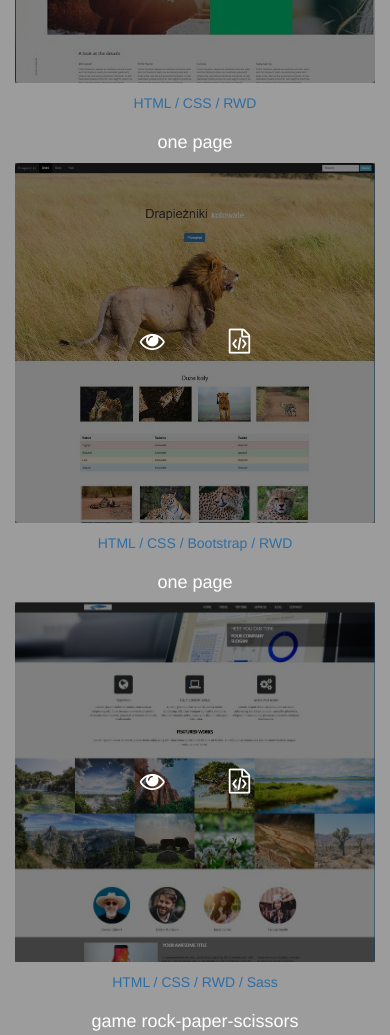
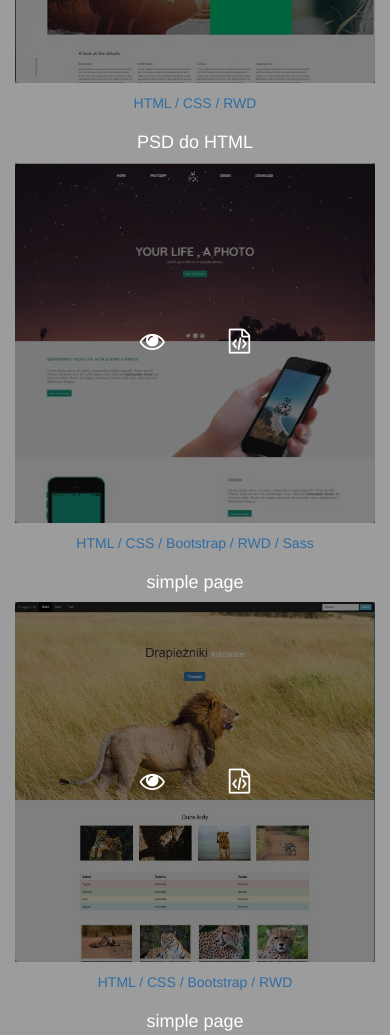
Before and after one commit to KowPaw/Portfolio, a plain HTML site: page index_en.html in a window 390 px wide. Shown: the part 1460-2495 px from the top of the page. Drawn offline with nearby package versions, Linux system fonts and the light colour scheme.

Commit message:
Add new project

```diff
--- a/index_en.html
+++ b/index_en.html
@@ -240,7 +240,21 @@
           <p>HTML / CSS / RWD</p>
         </div>
         <div class="col-xs-12 col-sm-12 col-md-6 col-lg-4">
-          <h4>one page</h4>
+          <h4>PSD do HTML</h4>
+          <div class="thumbnail proj-5">
+            <div class="layer text-center">
+              <a href="https://kowpaw.github.io/Project5/" target="_blank">
+                <i class="fa fa-eye fa-lg start"></i>
+              </a>
+              <a href="https://github.com/KowPaw/Project5.git" target="_blank">
+                <i class="fa fa-file-code-o fa-lg read"></i>
+              </a>
+            </div>
+          </div>
+          <p>HTML / CSS / Bootstrap / RWD / Sass</p>
+        </div>
+        <div class="col-xs-12 col-sm-12 col-md-6 col-lg-4">
+          <h4>simple page</h4>
           <div class="thumbnail proj-3">
             <div class="layer text-center">
               <a href="https://kowpaw.github.io/Project3/" target="_blank">
@@ -254,7 +268,7 @@
           <p>HTML / CSS / Bootstrap / RWD</p>
         </div>
         <div class="col-xs-12 col-sm-12 col-md-6 col-lg-4">
-          <h4>one page</h4>
+          <h4>simple page</h4>
           <div class="thumbnail proj-4">
             <div class="layer text-center">
               <a href="https://kowpaw.github.io/Project4/" target="_blank">
--- a/sass/style.scss
+++ b/sass/style.scss
@@ -139,6 +139,7 @@ body {
 	.proj-1 {background-image: url(../images/p1.jpg);}
 	.proj-3 {background-image: url(../images/p3.jpg);}
 	.proj-4 {background-image: url(../images/p4.jpg);}
+	.proj-5 {background-image: url(../images/p5.jpg);}
 	.proj-7 {background-image: url(../images/p7.jpg);}
 	.proj-8 {background-image: url(../images/p8.jpg);}
 	.proj-9 {background-image: url(../images/p9.jpg);}
```
Also changed, not shown: index.html (+14 -0 lines), css/style.css, images/p5.jpg (added).
